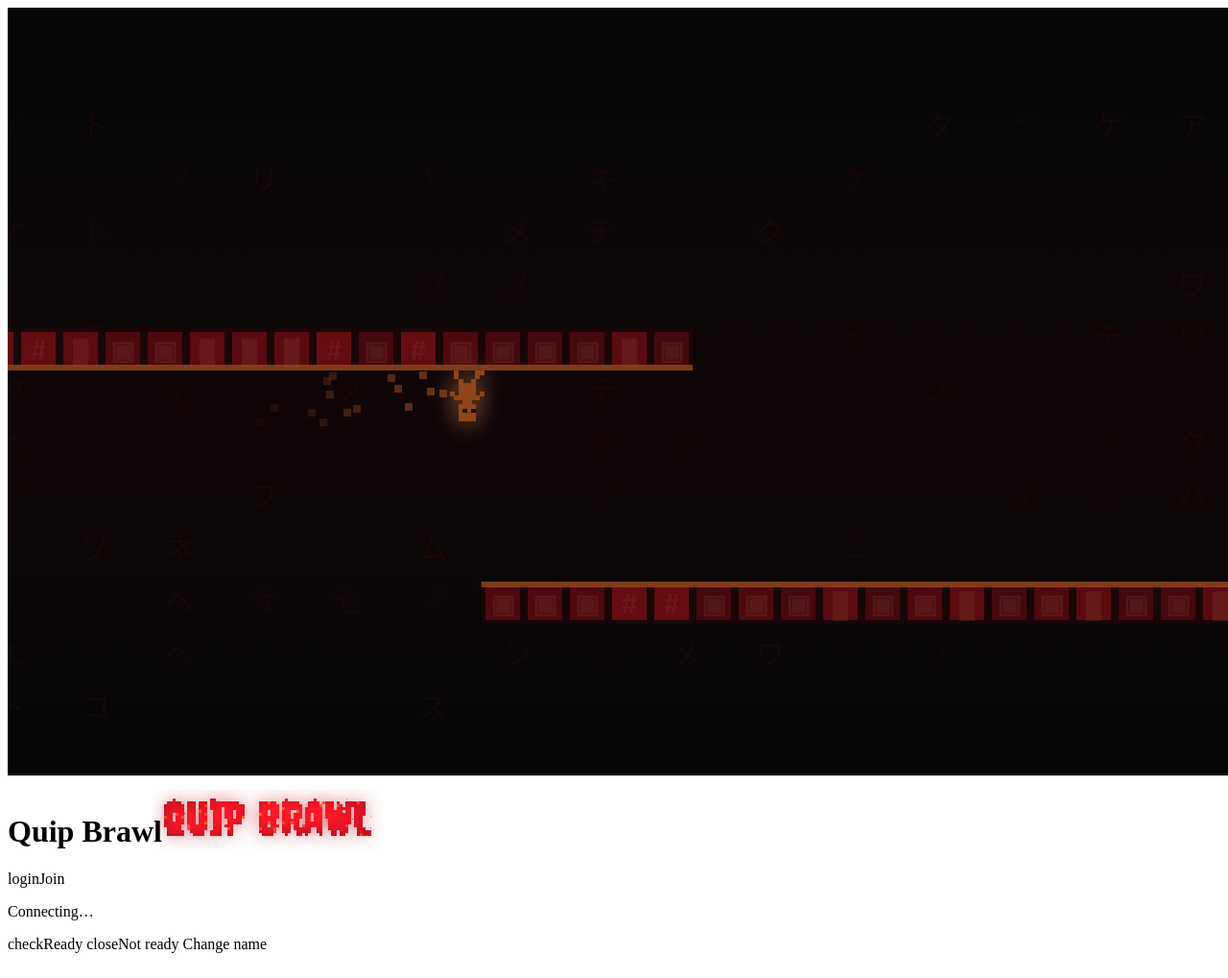
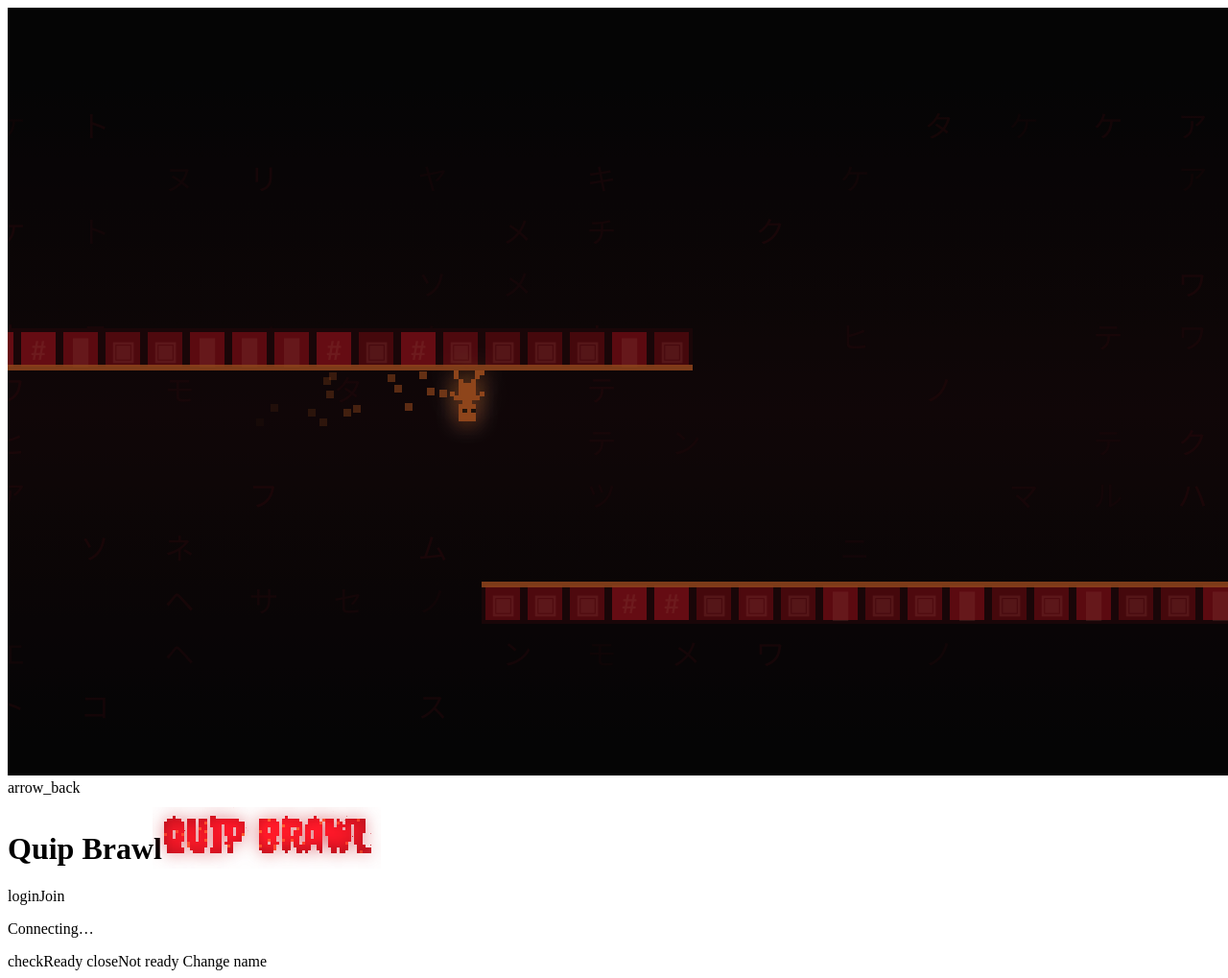
Before and after one commit to Lefteris1998/Projects, a website with bundled scripts: page quip-brawl/index.html in a window 1280 px wide. Shown: the whole page at 96% size. Built offline with nearby package versions, Linux system fonts and the light colour scheme; no server answers.

Commit message:
Add files via upload

```diff
--- a/quip-brawl/index.html
+++ b/quip-brawl/index.html
@@ -33,7 +33,7 @@
 
   <main class="panel" id="panel">
     <div class="top">
-      <md-filled-tonal-icon-button class="back" id="back" href="../" aria-label="All projects" title="All projects" hidden><md-icon>arrow_back</md-icon></md-filled-tonal-icon-button>
+      <md-filled-tonal-icon-button class="back" id="back" href="https://lefteris1998.github.io/Projects/" aria-label="All projects" title="All projects"><md-icon>arrow_back</md-icon></md-filled-tonal-icon-button>
       <h1 class="logo" id="logo"><span class="fallback">Quip Brawl</span></h1>
     </div>
 
@@ -55,10 +55,6 @@
   <canvas id="cursor" popover="manual" aria-hidden="true"></canvas>
   <script src="world.js"></script>
   <script src="game.js"></script>
-  <script>
-    // back arrow only when this is running inside the Projects hub
-    if (location.pathname.includes('/quip-brawl/')) document.getElementById('back').hidden = false;
-  </script>
   <!-- shared with the Projects page and Haunt Filter; the page still works (plain logo, normal cursor) without them -->
   <script src="../haunt-filter/pixel-logo.js"></script>
   <script src="../haunt-filter/cursor.js"></script>
```
